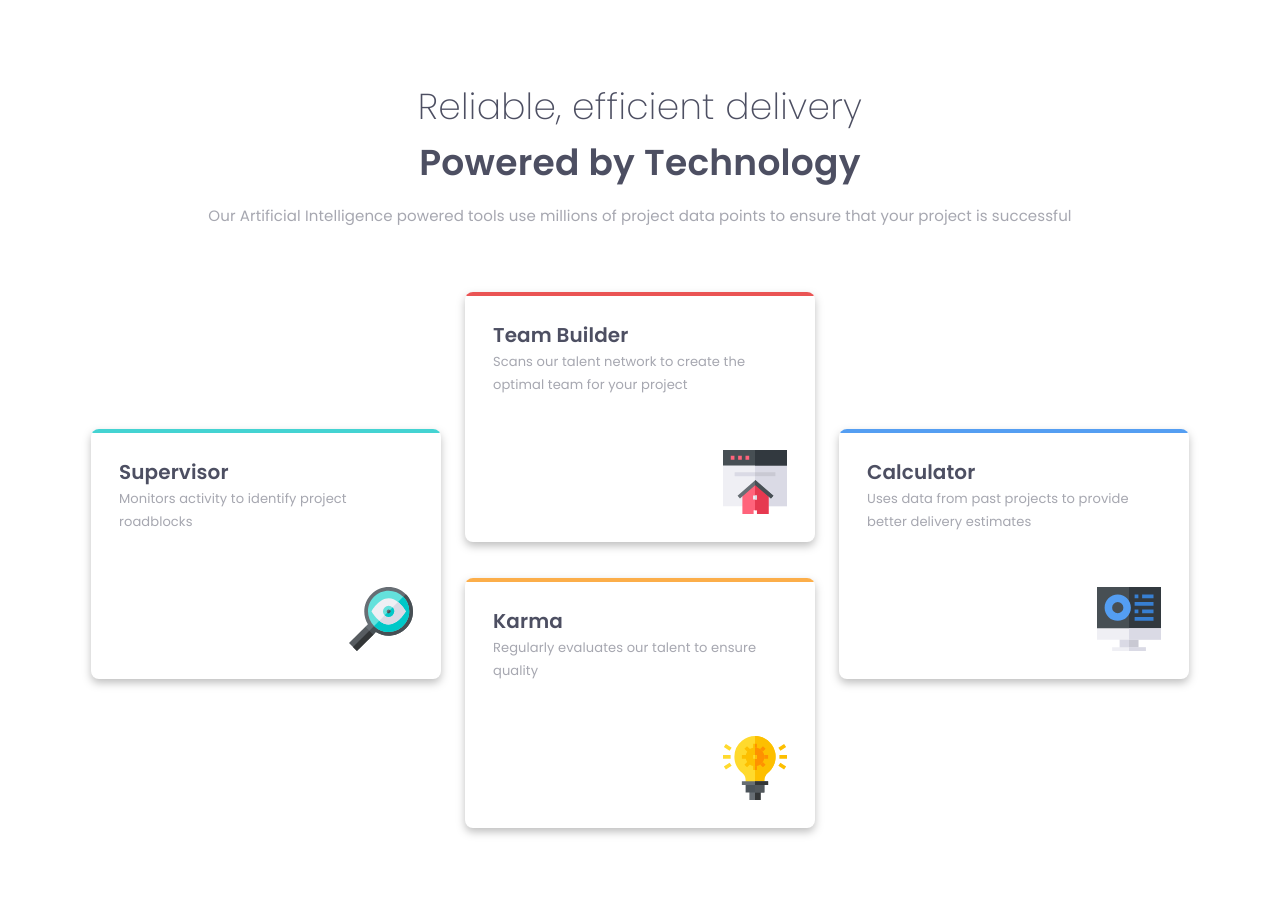
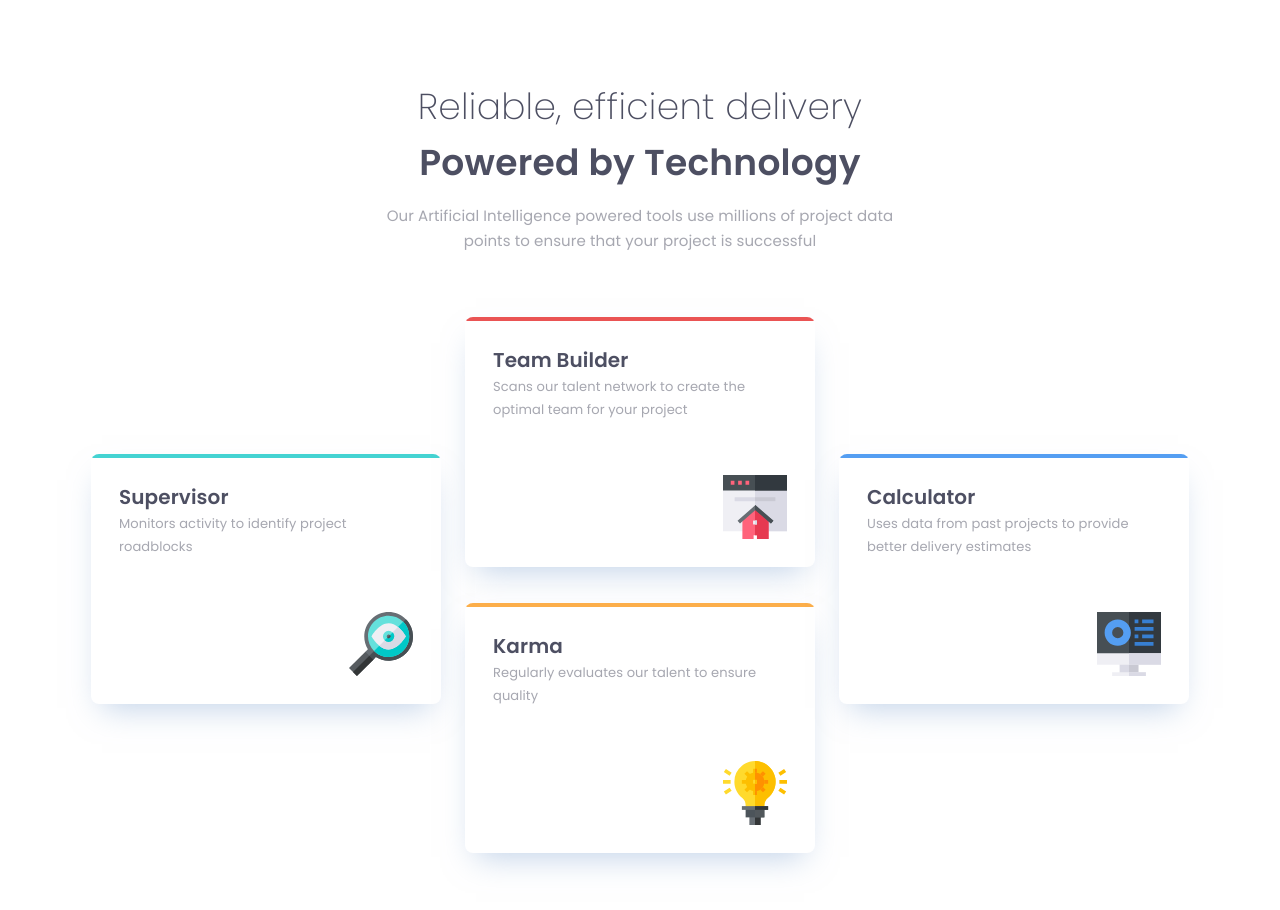
Before and after one commit to kris-lu-dev/Frontend-Mentor-Challenges, a plain HTML site: page 06-Four-card-feature-section/index.html in a window 1280 px wide. Drawn offline with Linux system fonts and the light colour scheme.

Commit message:
06-Four-card-feature-section: Update

```diff
--- a/06-Four-card-feature-section/styles/style.css
+++ b/06-Four-card-feature-section/styles/style.css
@@ -168,7 +168,7 @@ h2 {
     aspect-ratio: 1.4;
     border-radius: 8px;
     background-color: #fff;
-    filter: drop-shadow(0px 4px 4px rgba(0, 0, 0, 0.25));
+    box-shadow: 0px 15px 30px -11px rgba(131, 166, 210, 0.5);
     overflow: hidden;
 }
 
@@ -246,6 +246,10 @@ h2 {
         width: 100%;
     }
 
+    .header {
+        width: 540px;
+    }
+
     .cards-container {
         max-width: calc(var(--card-max-width)*3 + var(--cards-gap)*2);
         grid-template-columns: repeat(3, 1fr);
```
